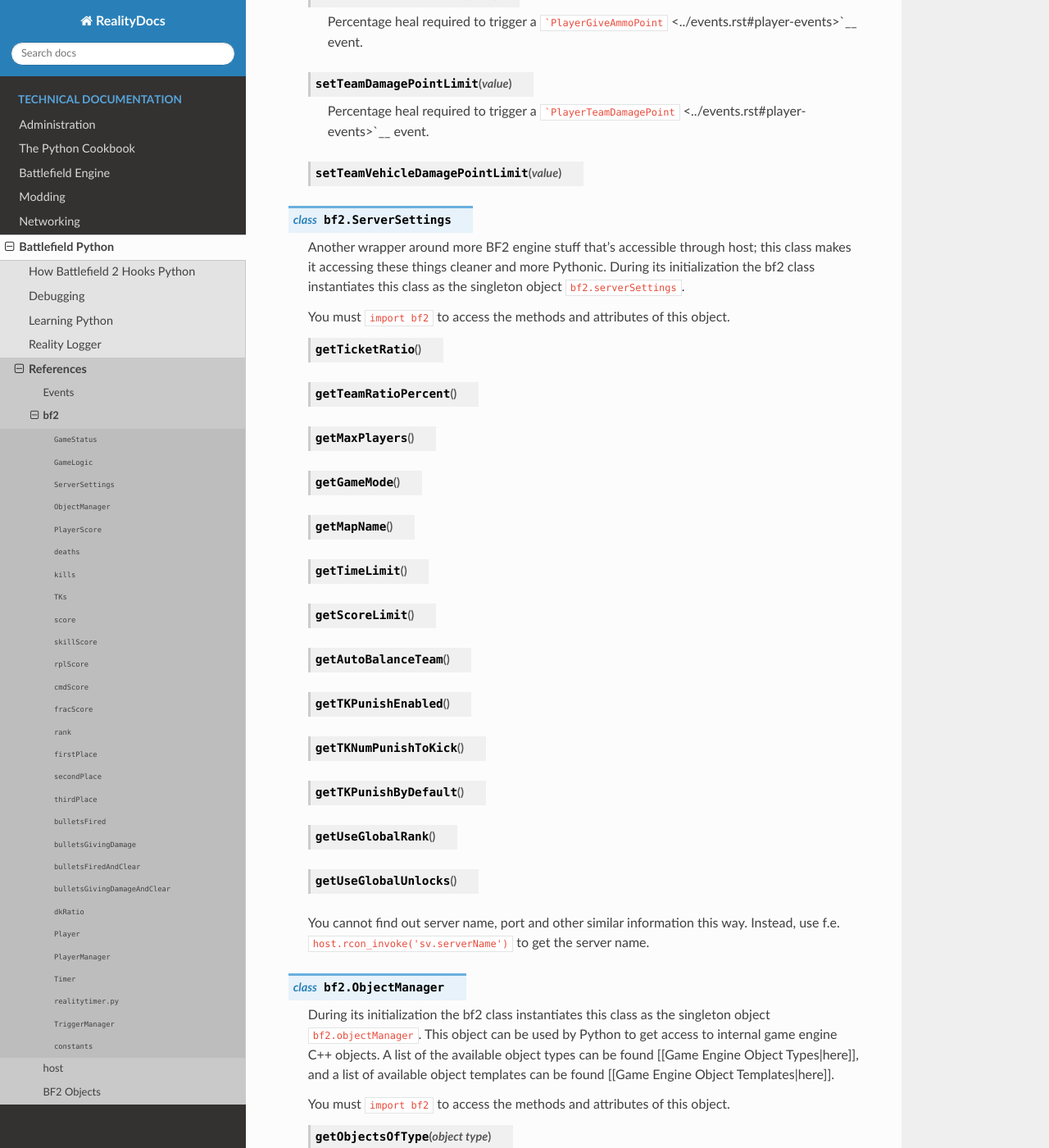
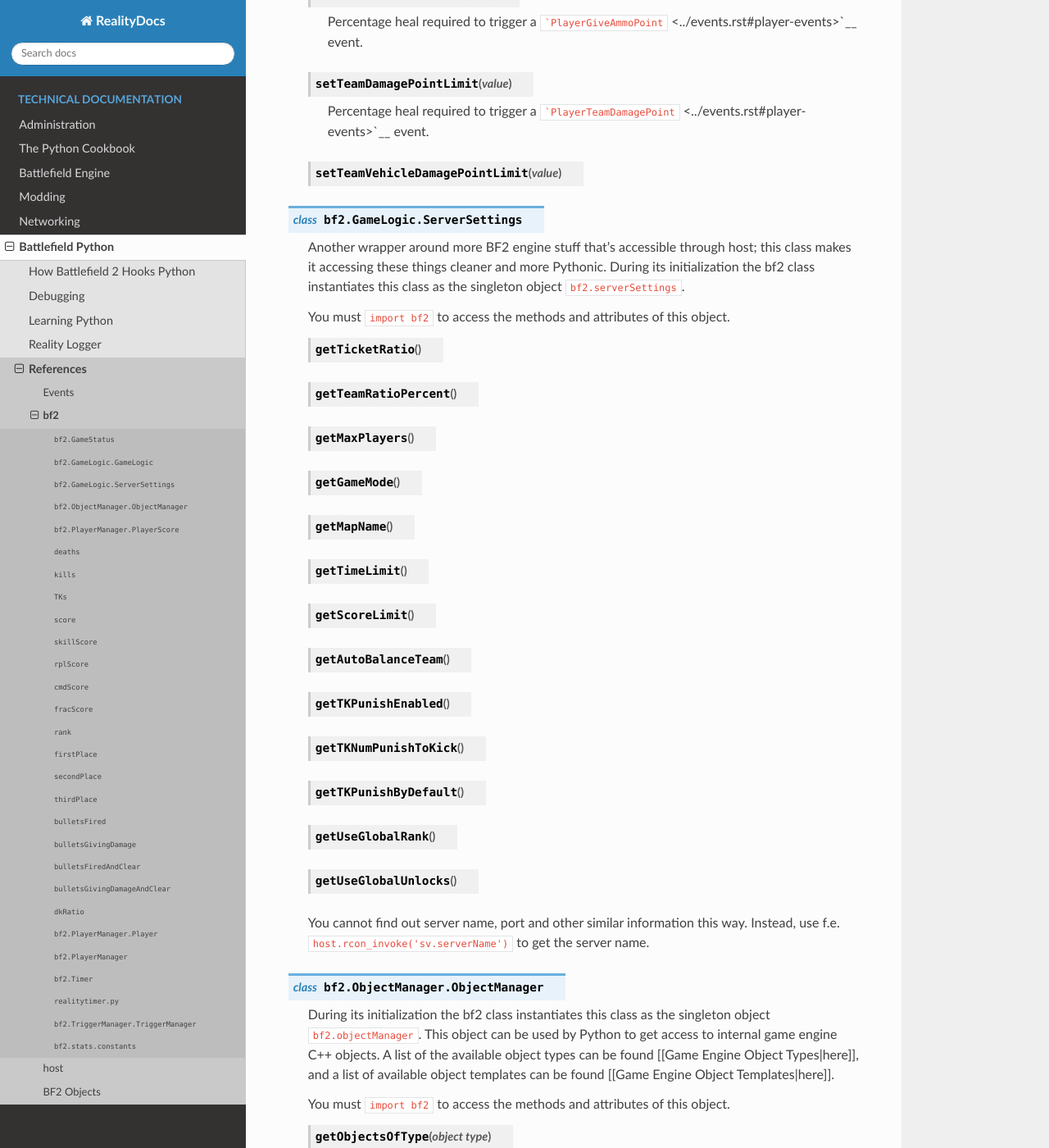
Before and after one commit to papadanku/RealityDocs, a Sphinx documentation site: the page built from docs/source/technical/python/reference/bf2.rst, in a window 1280 px wide and 1400 px high, scrolled down 2546 px. Shown: the whole window at 82% size. Built offline with Sphinx 7.4.7 and the Read the Docs theme 2.0.0, drawn with Linux system fonts in a browser that asks for light colours; some of the changed lines change nothing that is shown; some of the changed text lies outside the part shown.

Commit message:
Update bf2.rst

```diff
--- a/docs/source/technical/python/reference/bf2.rst
+++ b/docs/source/technical/python/reference/bf2.rst
@@ -2,9 +2,7 @@
 bf2
 ===
 
-.. py:module:: bf2
-
-.. py:class:: GameStatus
+.. py:class:: bf2.GameStatus
 
    Just used as a container for the constant values returned by callbacks from the ``GameStatusChanged`` event
 
@@ -17,8 +15,7 @@
 
    You must ``import bf2`` to access these class attributes.
 
-.. py:class:: GameLogic
-   :canonical: bf2.GameLogic.GameLogic
+.. py:class:: bf2.GameLogic.GameLogic
 
    A wrapper around lots of BF2 engine stuff accessible through host, apparently to make it more Pythonic. During its initialization the bf2 class instantiates this class as the singleton object ``bf2.gameLogic``.
 
@@ -78,8 +75,7 @@
 
    .. py:method:: setTeamVehicleDamagePointLimit(value)
 
-.. py:class:: ServerSettings
-   :canonical: bf2.GameLogic.ServerSettings
+.. py:class:: bf2.GameLogic.ServerSettings
 
    Another wrapper around more BF2 engine stuff that's accessible through host; this class makes it accessing these things cleaner and more Pythonic. During its initialization the bf2 class instantiates this class as the singleton object ``bf2.serverSettings``.
 
@@ -101,8 +97,7 @@
 
    You cannot find out server name, port and other similar information this way. Instead, use f.e. ``host.rcon_invoke('sv.serverName')`` to get the server name.
 
-.. py:class:: ObjectManager
-   :canonical: bf2.ObjectManager.ObjectManager
+.. py:class:: bf2.ObjectManager.ObjectManager
 
    During its initialization the bf2 class instantiates this class as the singleton object ``bf2.objectManager``. This object can be used by Python to get access to internal game engine C++ objects. A list of the available object types can be found [[Game Engine Object Types|here]], and a list of available object templates can be found [[Game Engine Object Templates|here]].
 
@@ -111,8 +106,7 @@
    .. py:method:: getObjectsOfType(object type)
    .. py:method:: getObjectsOfTemplate(object template)
 
-.. py:class:: PlayerScore
-   :canonical: bf2.PlayerManager.PlayerScore
+.. py:class:: bf2.PlayerManager.PlayerScore
 
    Objects of this class maintain a long list of player score attributes. They are used inside of objects of the ``Player`` class; for any ``Player`` object x, ``x.score`` is an object of class ``PlayerScore``.
 
@@ -187,8 +181,7 @@
    .. py:attribute:: bulletsGivingDamageAndClear
    .. py:attribute:: dkRatio
 
-.. py:class:: Player
-   :canonical: bf2.PlayerManager.Player
+.. py:class:: bf2.PlayerManager.Player
 
    An object of this class is created for each player in the game. When they are initialized, ``Player`` objects automatically instantiate a ``PlayerScore`` object and assign it to their score attribute.
 
@@ -281,7 +274,7 @@
    .. py:method:: setIsInsideCP(val)
    .. py:method:: getIsInsideCP()
 
-.. py:class:: PlayerManager
+.. py:class:: bf2.PlayerManager
 
    This class is a wrapper around some player management functions in the BF2 engine, and also adds some simple calculations and logic to those functions. During its initialization the bf2 class instantiates this class as the singleton object ``bf2.playerManager``.
 
@@ -302,7 +295,7 @@
 
       Disables PlayerScore events
 
-.. py:class:: Timer
+.. py:class:: bf2.Timer
 
    (Not available in PR, use the ``realitytimer`` below.)
 
@@ -357,8 +350,7 @@
 
       Class that will fire the event at the next game tick and then destroy itself. No need to store reference
 
-.. py:class:: TriggerManager
-   :canonical: bf2.TriggerManager.TriggerManager
+.. py:class:: bf2.TriggerManager.TriggerManager
 
    This class is a wraper around some player management functions in the BF2 engine. During its initialization the bf2 class instantiates this class as the singleton object ``bf2.triggerManager``. This object is used to manage “triggers”, which are events that are fired when a PCO enters a defined spherical or hemispherical volume surrounding an object.
 
@@ -384,8 +376,7 @@
 
       Returns a tuple containing all objects currently within the specified trigger region.
 
-.. py:class:: constants
-   :canonical: bf2.stats.constants
+.. py:class:: bf2.stats.constants
 
    This module appears intended to be imported with something like...
 
```
